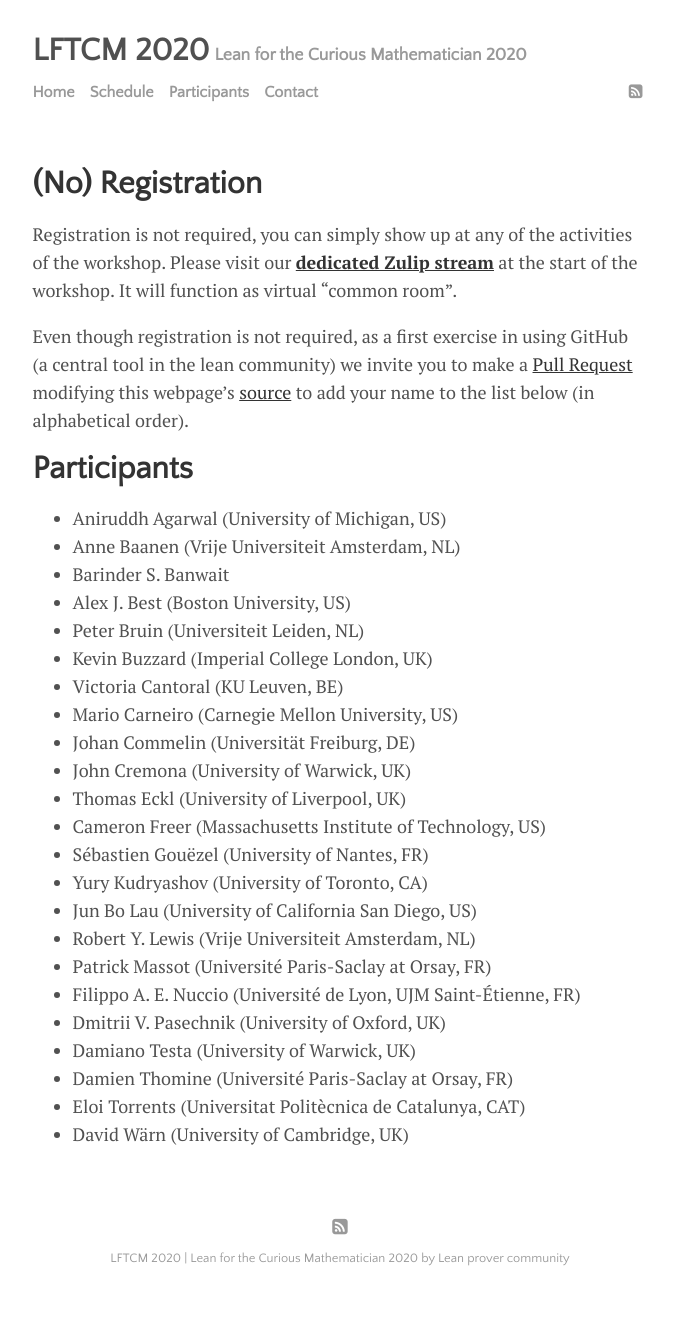
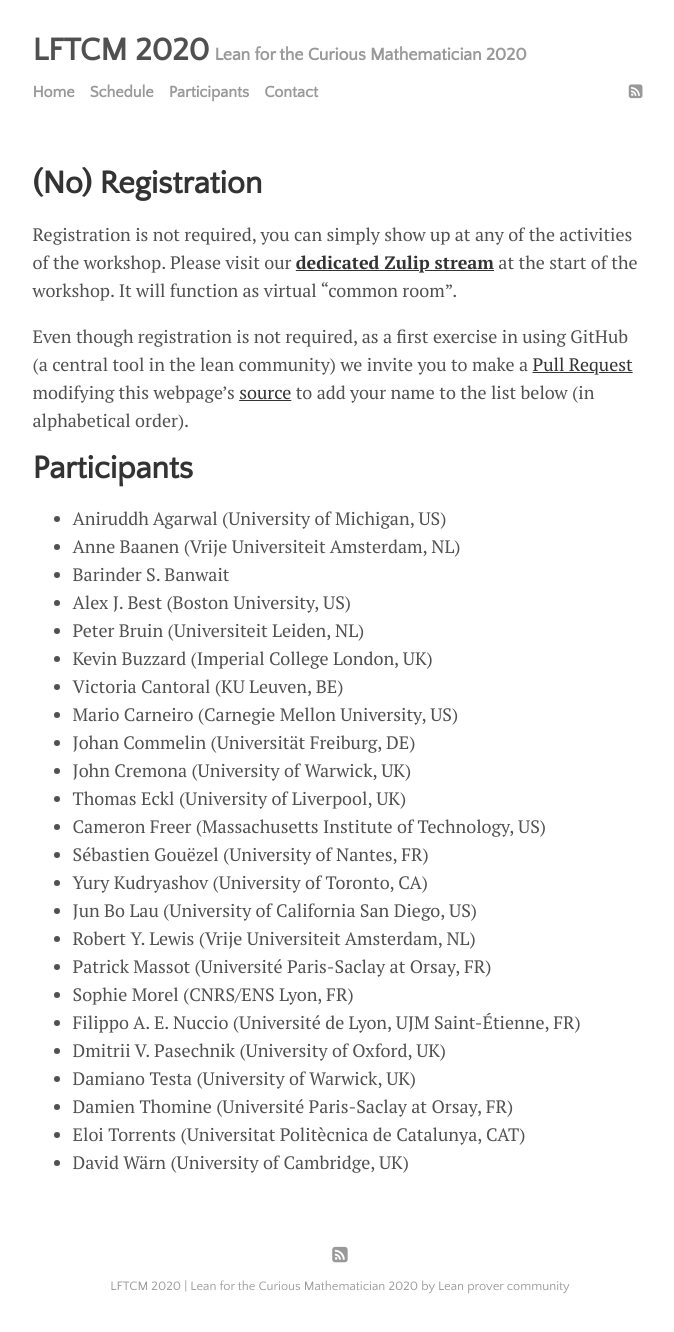
Before and after one commit to leanprover-community/lftcm2020, a Jekyll site: the page built from participants.md, in a window 1280 px wide. Shown: the whole page, without its empty margins (300-974 px from the left). Built offline with Jekyll 4.4.1, drawn with Linux system fonts in a browser that asks for light colours; before the commit the page ends 1304 px from its top, so only the background shows below that.

Commit message:
Update participants.md

```diff
--- a/participants.md
+++ b/participants.md
@@ -41,6 +41,7 @@
 * Jun Bo Lau (University of California San Diego, US)
 * Robert Y. Lewis (Vrije Universiteit Amsterdam, NL)
 * Patrick Massot (Université Paris-Saclay at Orsay, FR)
+* Sophie Morel (CNRS/ENS Lyon, FR)
 * Filippo A. E. Nuccio (Université de Lyon, UJM Saint-Étienne, FR)
 * Dmitrii V. Pasechnik (University of Oxford, UK)
 * Damiano Testa (University of Warwick, UK)
```
